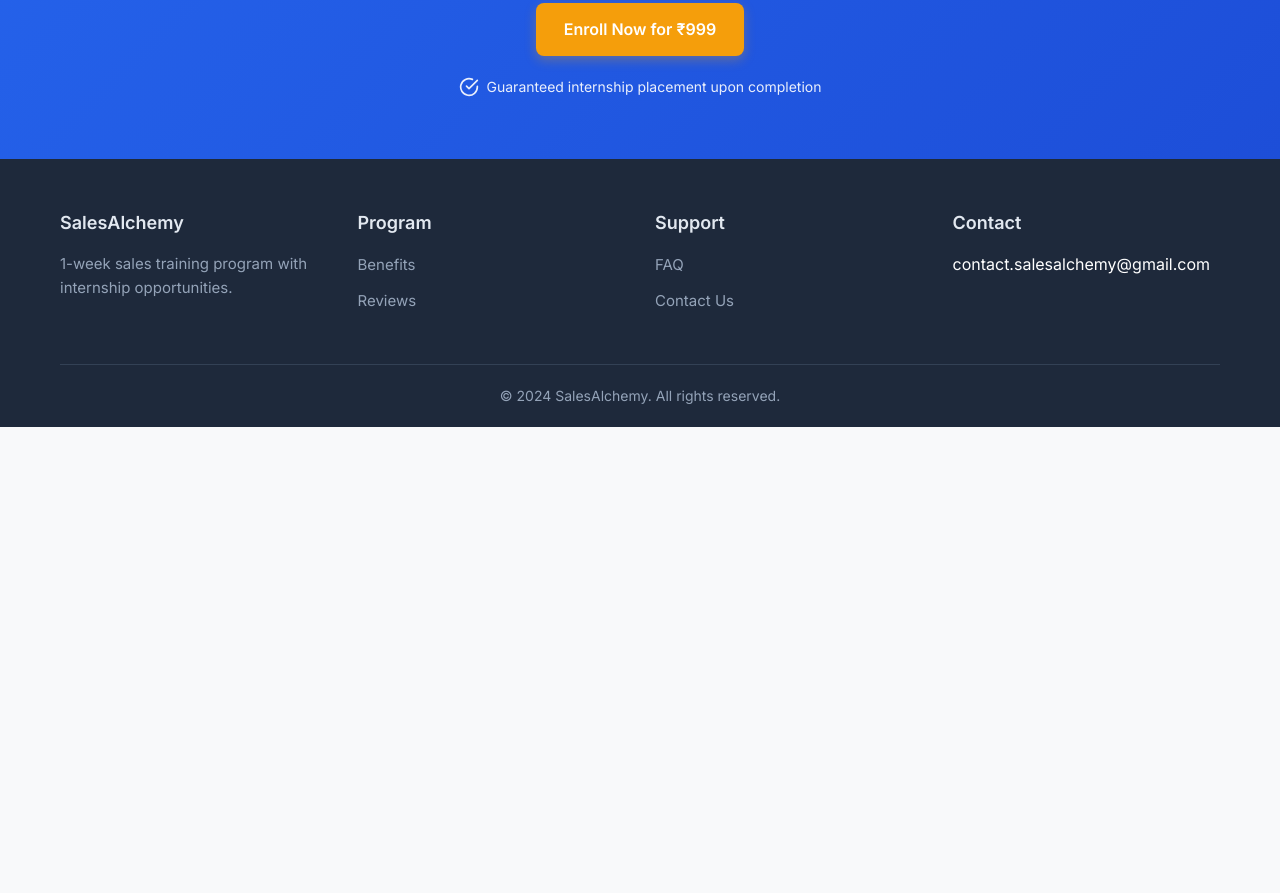
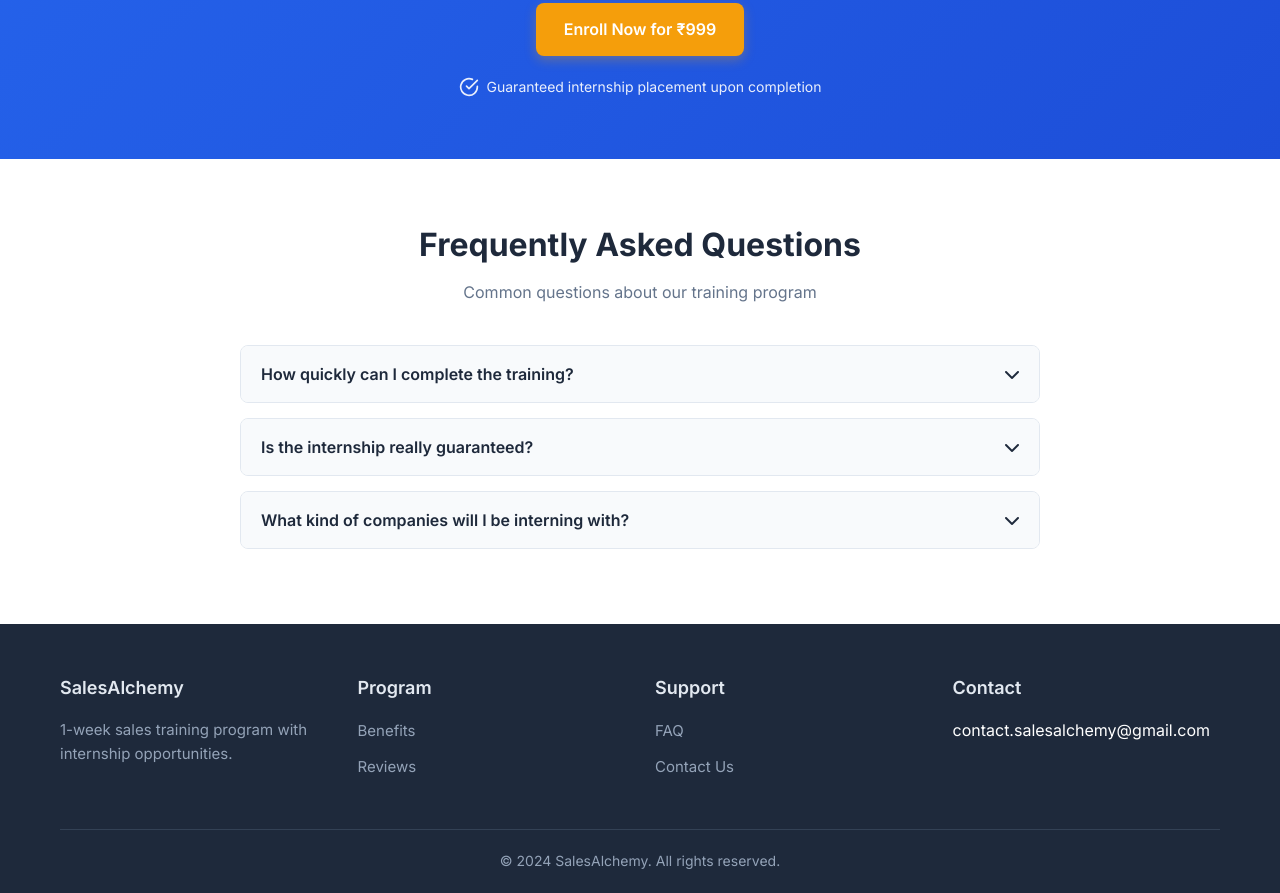
Before and after one commit to YASHASVASISHTA/sawla, a plain HTML site: page index.html in a window 1280 px wide. Shown: the part 2779-3672 px from the top of the page. Before the commit the page ends 3206 px from the top, so only its background shows below. Drawn offline with nearby package versions, Linux system fonts and the light colour scheme.

Commit message:
Update index.html

```diff
--- a/index.html
+++ b/index.html
@@ -389,6 +389,70 @@
             gap: 8px;
             opacity: 0.9;
         }
+        /* FAQ Section Styles */
+.faq {
+    padding: 60px 0;
+    background-color: white;
+}
+
+.faq-container {
+    max-width: 800px;
+    margin: 0 auto;
+}
+
+.faq-item {
+    margin-bottom: 15px;
+    border: 1px solid var(--light-gray);
+    border-radius: 8px;
+    overflow: hidden;
+}
+
+.faq-question {
+    width: 100%;
+    padding: 18px 20px;
+    text-align: left;
+    background-color: var(--light);
+    border: none;
+    font-size: 16px;
+    font-weight: 600;
+    color: var(--dark);
+    display: flex;
+    justify-content: space-between;
+    align-items: center;
+    cursor: pointer;
+    transition: all 0.3s;
+}
+
+.faq-question:hover {
+    background-color: #f1f5f9;
+}
+
+.faq-question i {
+    transition: transform 0.3s;
+}
+
+.faq-item.active .faq-question i {
+    transform: rotate(180deg);
+}
+
+.faq-answer {
+    padding: 0 20px;
+    max-height: 0;
+    overflow: hidden;
+    transition: max-height 0.3s ease, padding 0.3s ease;
+    background-color: white;
+}
+
+.faq-item.active .faq-answer {
+    padding: 20px;
+    max-height: 300px;
+}
+
+.faq-answer p {
+    color: var(--gray);
+    font-size: 15px;
+    line-height: 1.6;
+}
 
         /* Footer */
         footer {
@@ -896,6 +960,51 @@
         </div>
     </section>
 
+    <!-- Add this section just before the footer -->
+<section class="faq" id="faq">
+    <div class="container">
+        <div class="section-title">
+            <h2>Frequently Asked Questions</h2>
+            <p>Common questions about our training program</p>
+        </div>
+
+        <div class="faq-container">
+            <!-- FAQ Item 1 -->
+            <div class="faq-item">
+                <button class="faq-question">
+                    How quickly can I complete the training?
+                    <i class="fas fa-chevron-down"></i>
+                </button>
+                <div class="faq-answer">
+                    <p>Most students complete our focused training in 2-7 days. The exact time depends on your schedule and pace, but the curriculum is designed to be completed quickly while still providing comprehensive sales knowledge.</p>
+                </div>
+            </div>
+
+            <!-- FAQ Item 2 -->
+            <div class="faq-item">
+                <button class="faq-question">
+                    Is the internship really guaranteed?
+                    <i class="fas fa-chevron-down"></i>
+                </button>
+                <div class="faq-answer">
+                    <p>Yes, we guarantee internship placement upon successful completion of the training. We maintain partnerships with multiple companies who are actively seeking our trained interns. If for any rare reason we can't place you within 14 days of completion, we'll refund your ₹999.</p>
+                </div>
+            </div>
+
+            <!-- FAQ Item 3 -->
+            <div class="faq-item">
+                <button class="faq-question">
+                    What kind of companies will I be interning with?
+                    <i class="fas fa-chevron-down"></i>
+                </button>
+                <div class="faq-answer">
+                    <p>Our partner companies range from startups to established firms across industries like tech, marketing, real estate, and education. All provide legitimate sales experience. We match you based on your profile, location preferences, and performance in the training.</p>
+                </div>
+            </div>
+        </div>
+    </div>
+</section>
+
     <!-- Footer -->
     <footer>
         <div class="container">
@@ -1043,6 +1152,25 @@
             }
         });
     });
+
+      // FAQ Accordion functionality
+const faqItems = document.querySelectorAll('.faq-item');
+
+faqItems.forEach(item => {
+    const question = item.querySelector('.faq-question');
+
+    question.addEventListener('click', () => {
+        // Close all other items
+        faqItems.forEach(otherItem => {
+            if (otherItem !== item && otherItem.classList.contains('active')) {
+                otherItem.classList.remove('active');
+            }
+        });
+
+        // Toggle current item
+        item.classList.toggle('active');
+    });
+});
 </script>
 </body>
 </html>
```
